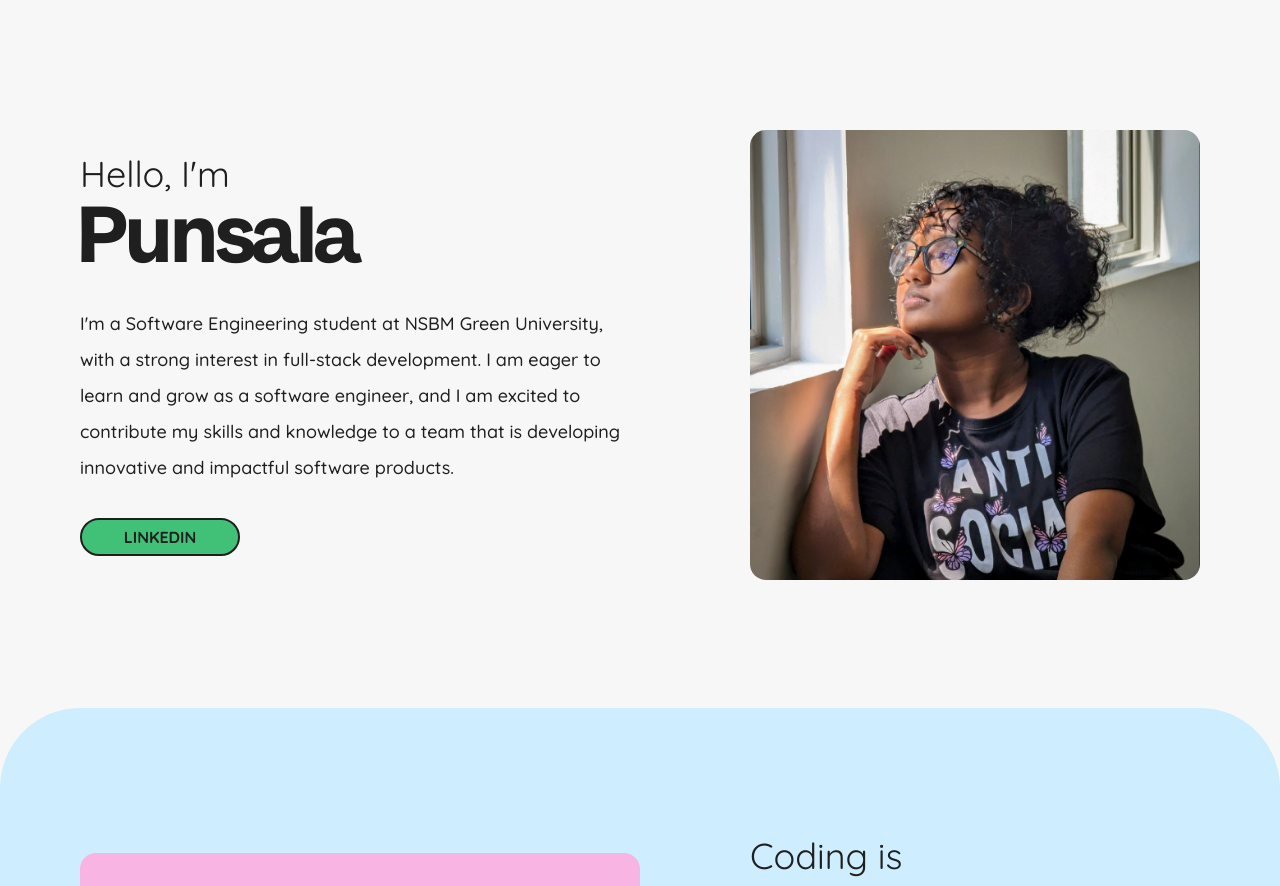
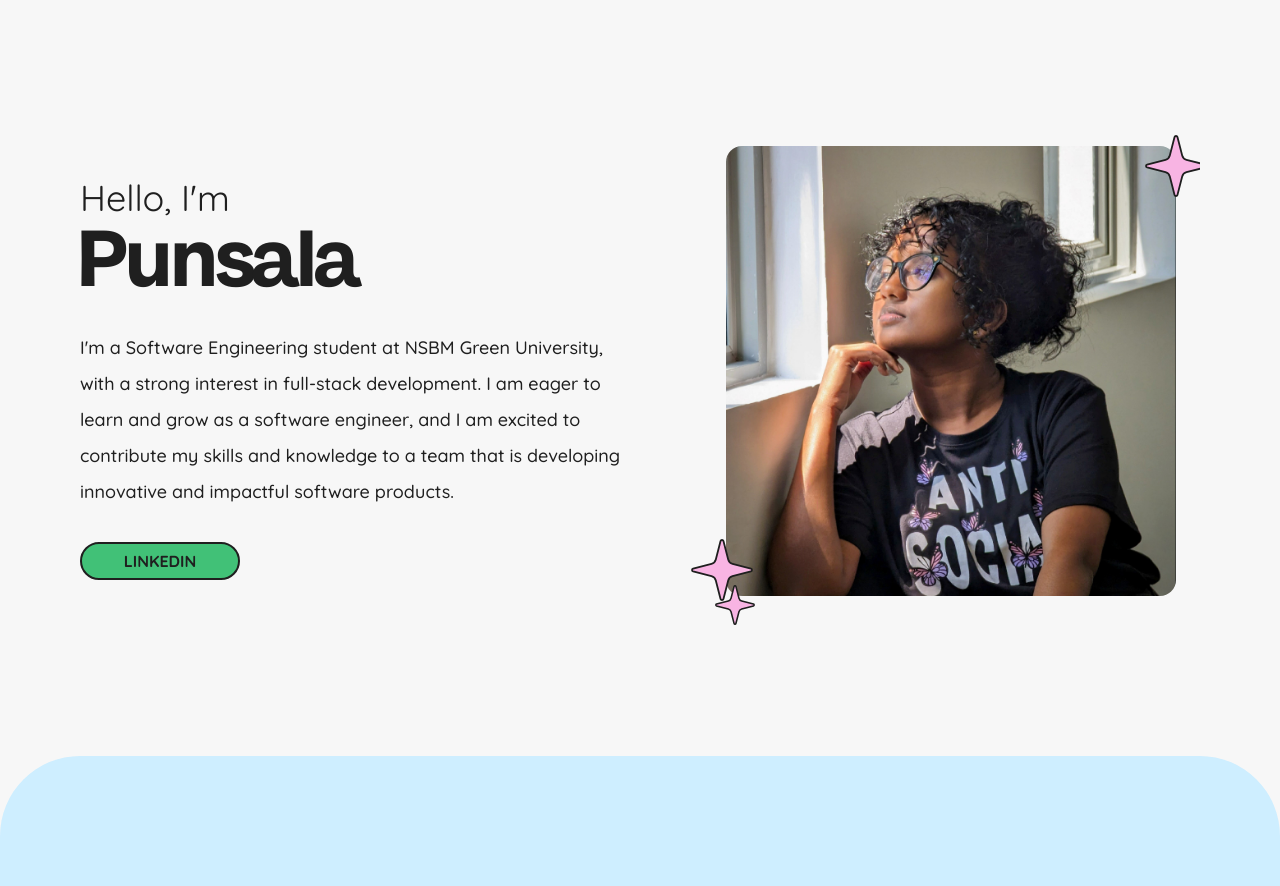
Before and after one commit to MAGHPMallawaarachchi/punsala-portfolio, a Next.js app: page / in a window 1280 px wide. Shown: the part 829-1715 px from the top of the page. Built offline with nearby package versions, Linux system fonts and the light colour scheme.

Commit message:
Add sparkle effect to About component

```diff
--- a/components/About.tsx
+++ b/components/About.tsx
@@ -2,6 +2,7 @@ import React from 'react'
 import Image from 'next/image'
 import Container from './Container'
 import Button from './Button'
+import { LuSparkle } from 'react-icons/lu'
 
 const About = () => {
   return (
@@ -16,9 +17,19 @@ const About = () => {
               <Button text='linkedin' color='green' link='https://www.linkedin.com/in/punsala/'></Button>
           </div>
 
-          <div className='lg:w-[450px] w-full aspect-square rounded-2xl'>
-              <Image src='/images/portrait.jpg' alt='portrait' width='450' height='450' className='object-cover w-full h-full rounded-2xl'/>
+          <div className='flex items-end relative px-6'>
+            <div className='flex flex-col items-end absolute top-0 -right-3'>
+              <LuSparkle size="72px" className="fill-pink stroke-[0.6px] stroke-dark -mb-6 z-20" color="#38B8FF"/>
+            </div>
+
+            <Image src='/images/portrait.jpg' alt='portrait' width='450' height='450' className='object-cover h-full lg:w-[450px] w-full aspect-square rounded-2xl mt-4 mb-8'/>
+
+            <div className='flex flex-col items-end absolute bottom-0 -left-4'>
+              <LuSparkle size="72px" className="fill-pink stroke-[0.6px] stroke-dark -mb-6 z-20" color="#38B8FF"/>
+              <LuSparkle size="46px" className="fill-pink stroke-[0.8px] stroke-dark z-20" color="#38B8FF"/>
+            </div>
           </div>
+
       </section>
     </Container>
   )
```
